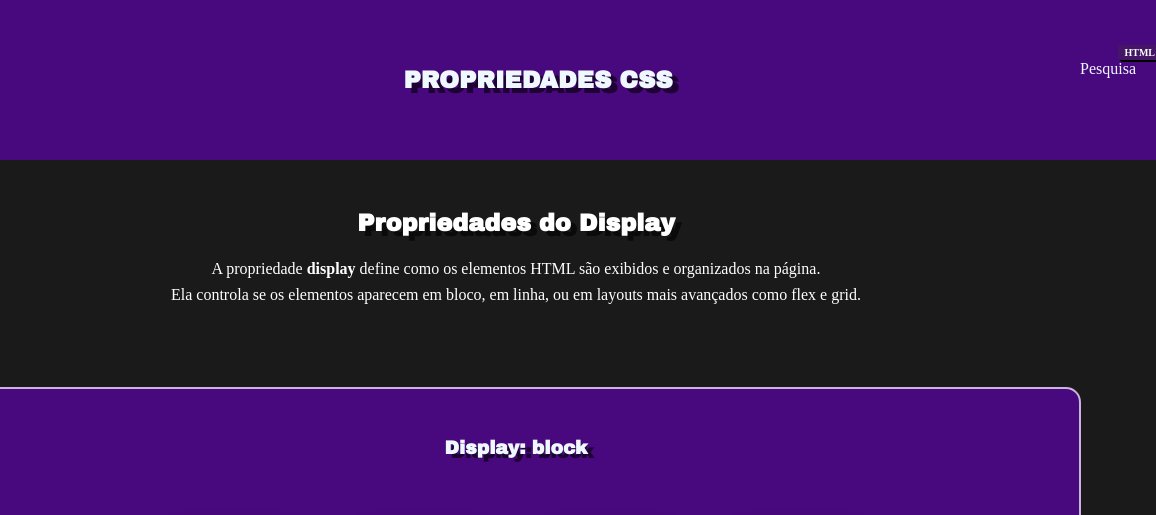
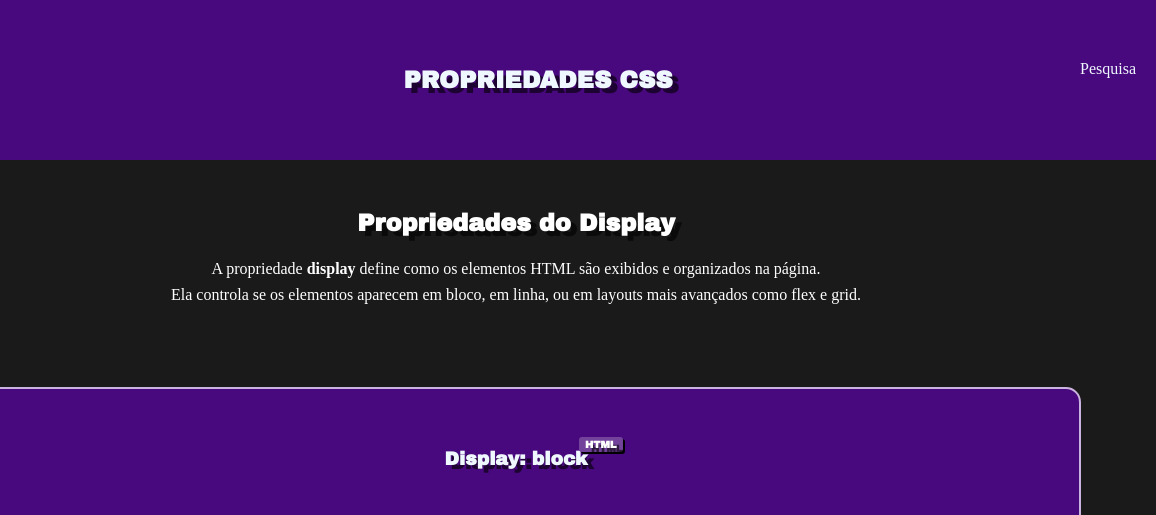
Before and after one commit to jubyte/propriedades.css, a plain HTML site: page index.html in a window 1280 px wide. Shown: the top 515 px of the page, 124-1280 px from the left. Drawn offline with Linux system fonts and the light colour scheme.

Commit message:
ADD - Ajustes no absolute

```diff
--- a/index.html
+++ b/index.html
@@ -18,7 +18,7 @@
                 <h1>PROPRIEDADES CSS</h1>
             </div>
 
-            <a class="navimg" href="assets/Propriedades Position e Display no CSS.pdf">Pesquisa<div class="etiqueta">HTML</div></a>
+            <a class="navimg" href="assets/Propriedades Position e Display no CSS.pdf">Pesquisa</a>
 
     </nav>
 
--- a/style.css
+++ b/style.css
@@ -28,6 +28,30 @@ h3 {
     color: aliceblue;
     text-align: center;
     text-shadow: 6px 4px 0px rgba(0,0,0,0.6);
+    position: relative;
+    display: table;
+    margin: 30px auto;
+}
+
+h3::after {
+    content: "HTML";
+    position: absolute;
+    top: -12px;
+    right: -35px;
+    background-color: rgb(115, 66, 155);
+    color: white;
+    font-size: 10px;
+    padding: 2px 6px;
+    border-radius: 3px;
+    box-shadow: 2px 2px 0px #000; /* Sombra focada */
+
+    /* Animação */
+    transition: 0.3s;
+}
+
+/* Efeito de aumentar quando passa o mouse no título */
+h3:hover::after {
+    transform: scale(1.2) rotate(5deg);
 }
 
 .navlogo {
```
